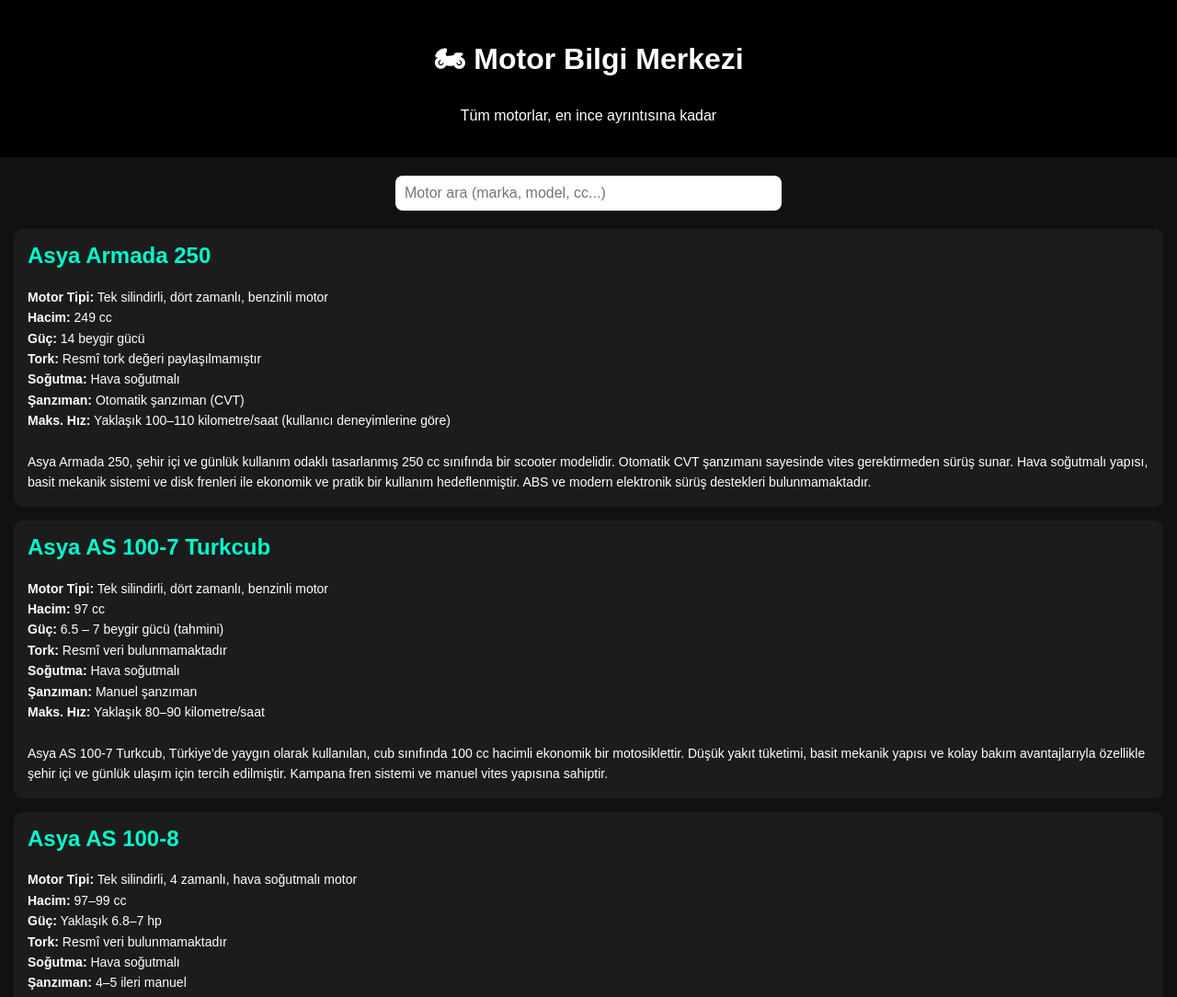
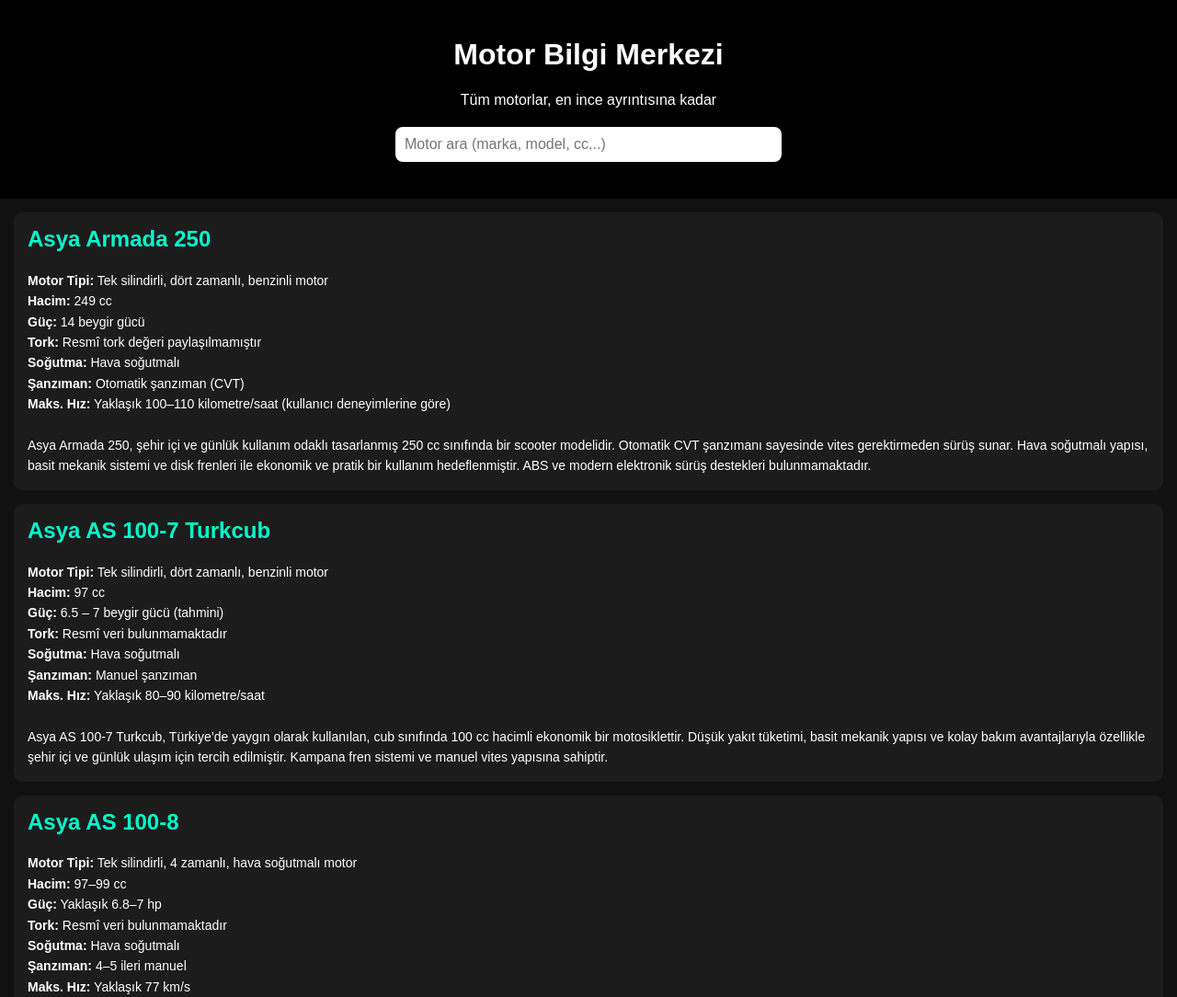
Before and after one commit to Kense111/Kense111.github.io, a plain HTML site: page index.html in a window 1280 px wide. Shown: the top 1084 px of the page at 92% size. Drawn offline with Linux system fonts and the light colour scheme.

Commit message:
Update index.html

```diff
--- a/index.html
+++ b/index.html
@@ -8,19 +8,19 @@
 <body>
 
   <header>
-  <h1>🏍 Motor Bilgi Merkezi</h1>
+    <h1>Motor Bilgi Merkezi</h1>
     <p>Tüm motorlar, en ince ayrıntısına kadar</p>
-</header>
 
-<!-- ARAMA KUTUSU -->
     <input
       type="text"
       id="searchInput"
       placeholder="Motor ara (marka, model, cc...)"
-/>
+    >
+  </header>
 
-<!-- MOTOR LİSTESİ -->
-<main id="motorList"></main>
+  <main id="motorList">
+    <!-- Motorlar buraya JS ile basılacak -->
+  </main>
 
   <script src="data.js"></script>
   <script src="script.js"></script>
```
Lines whose indentation alone changed are shown as unchanged.
